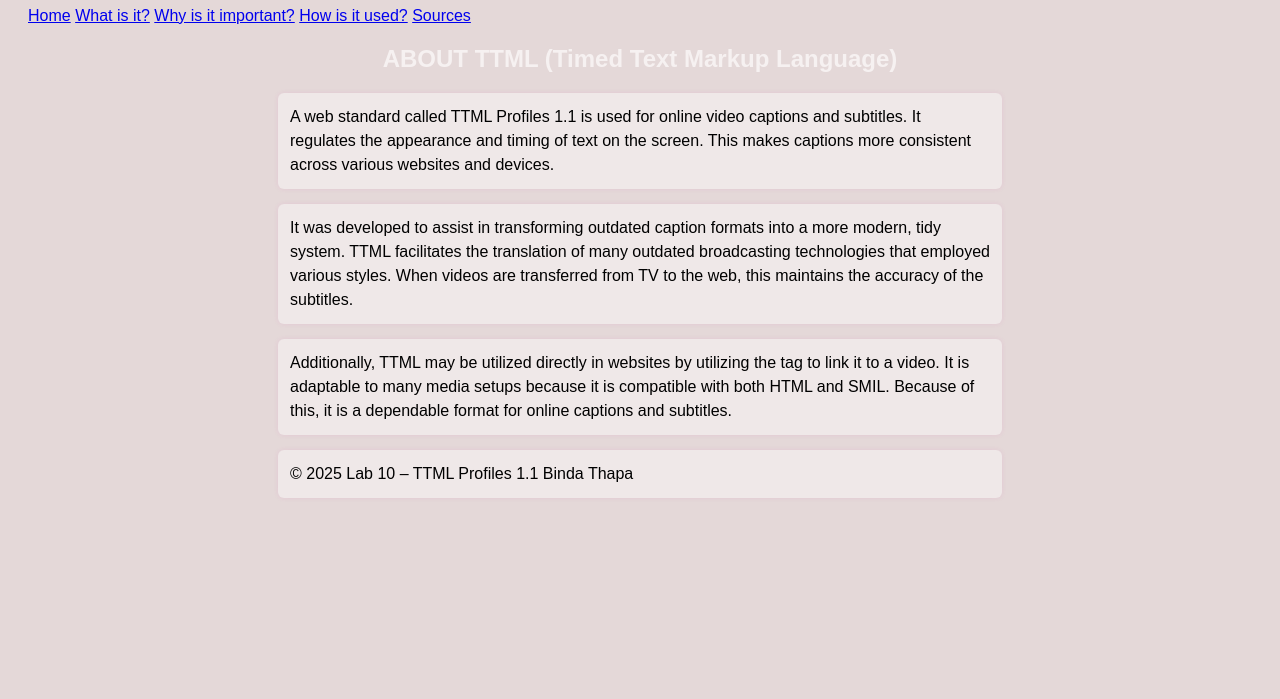
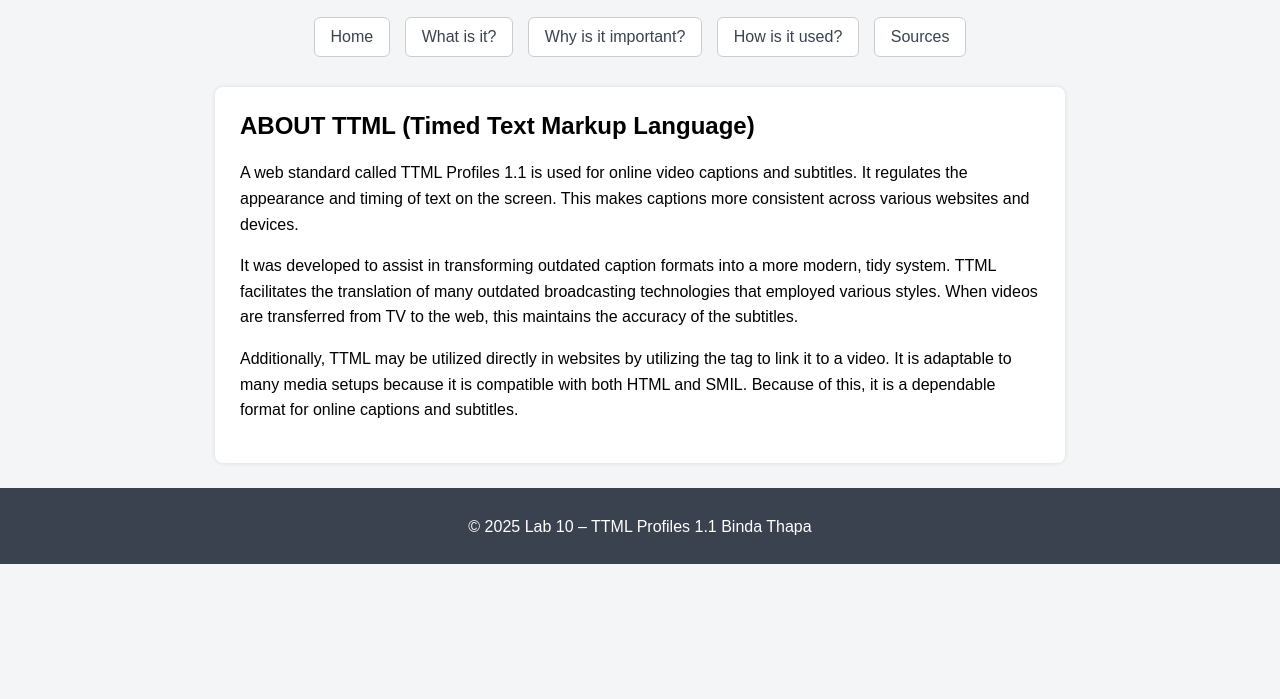
Before and after one commit to thbinda12/csit120, a plain HTML site: page lab10/index.html in a window 1280 px wide. Shown: the part 101-800 px from the top of the page. Drawn offline with Linux system fonts and the light colour scheme.

Commit message:
Update style.css

```diff
--- a/lab10/style.css
+++ b/lab10/style.css
@@ -1,26 +1,60 @@
+
 body {
   font-family: Arial, sans-serif;
-  background-color: #e4d8d8;
+  background-color: #f3f5f7;
   margin: 0;
-  padding: 28px;
+  padding: 0;
 }
-s
-h1, h2 {
-  color: #f6f1f1;
+
+header {
+  background-color: #39424e;
+  color: white;
+  padding: 20px;
   text-align: center;
 }
 
-p {
-  background: rgb(239, 232, 232);
-  padding: 12px;
-  border-radius: 6px;
-  box-shadow: 0 0 5px rgba(226, 67, 179, 0.1);
-  line-height: 1.5;
-  max-width: 700px;
-  margin: 15px auto;
+nav {
+  margin-top: 15px;
+  text-align: center;
 }
 
-.container {
+nav a {
+  display: inline-block;
+  padding: 10px 16px;
+  margin: 5px;
+  background: white;
+  color: #39424e;
+  border: 1px solid #ccc;
+  border-radius: 6px;
+  text-decoration: none;
+  font-size: 16px;
+}
+nav a:hover {
+  background-color: #e3e6ea;
+}
+
+main {
   max-width: 800px;
-  margin: auto;
+  margin: 25px auto;
+  background: white;
+  padding: 25px;
+  border-radius: 8px;
+  box-shadow: 0px 0px 5px rgba(0,0,0,0.1);
 }
+
+h1, h2 {
+  margin-top: 0;
+}
+
+p {
+  line-height: 1.6;
+  margin-bottom: 15px;
+}
+
+footer {
+  background-color: #39424e;
+  color: white;
+  text-align: center;
+  padding: 10px;
+  margin-top: 25px;
+}
```
